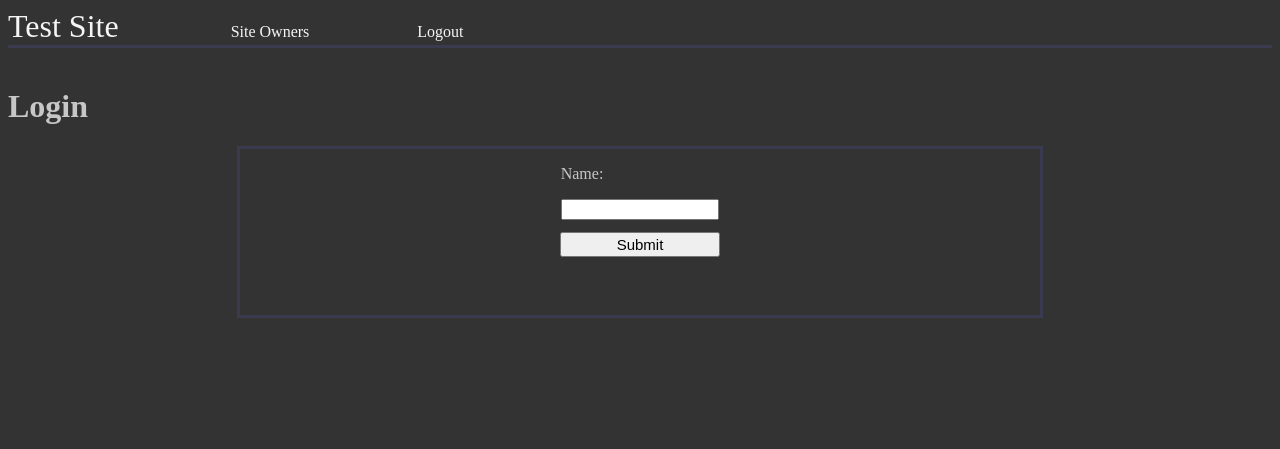
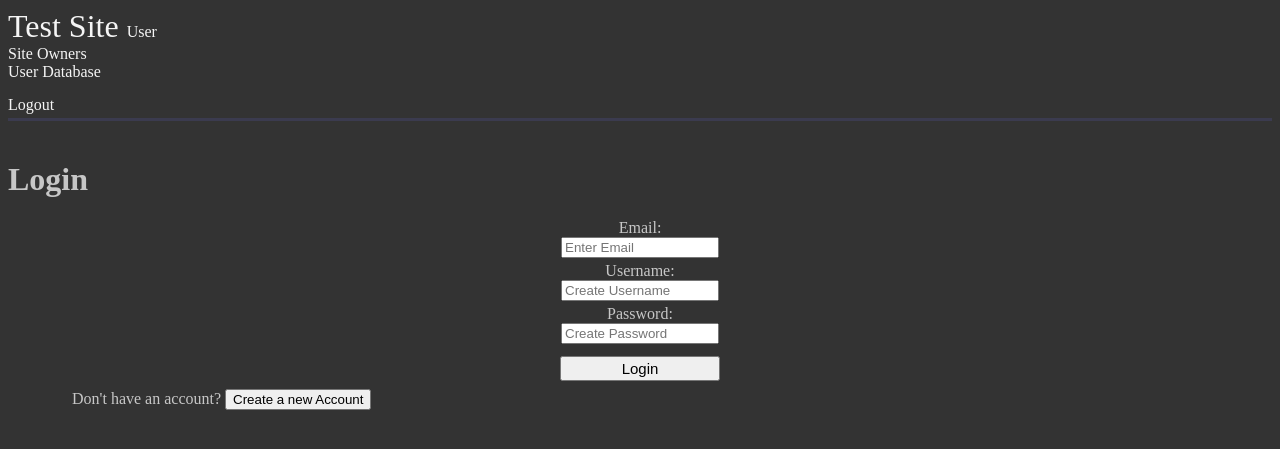
Before and after one commit to jacneeley/flask-repos, a Flask app: template simple-html-template/templates/login.html in a window 1280 px wide. Shown: the top 449 px of the page. Run offline with Flask 3, Linux system fonts and the light colour scheme; the template is opened without the code that fills it, so the values that code supplies are empty.

Commit message:
added pages for new app routes

```diff
--- a/simple-html-template/templates/base.html
+++ b/simple-html-template/templates/base.html
@@ -11,8 +11,10 @@
     <nav>
       <a href="/">Test Site</a>
       <ul class="nav-items">
-        <ul class="navbar-item"><a class="nav-links"href="/login">Site Owners</a></ul>
-        <ul class="navbar-item" style="text-align: right;"><a class="nav-items" href="/logout">Logout</a></ul>
+        <li class="navbar-item"><a class="nav-links"href="/user">User</a></li>
+        <li class="nav-bar-item"><a class="nav-links" href="/owners">Site Owners</a></li>
+        <li class="nav-bar-item"><a class="nav-links" href="/userdb">User Database</a></li>
+        <li class="navbar-item" style="text-align: right;"><a class="nav-items" href="/logout">Logout</a></li>
       </ul>
     </nav>
     <h1>{% block page %}{% endblock %}</h1>
--- a/simple-html-template/templates/index.html
+++ b/simple-html-template/templates/index.html
@@ -1,7 +1,6 @@
 {% extends "base.html" %}
 {% block page %}Owners Page{% endblock %}
 {% block content %}
-<h2>Welcome {{activeUser}}</h2>
 <div>
     <p>Site Owners: </p>
     {% for i in owners %}
--- a/simple-html-template/templates/login.html
+++ b/simple-html-template/templates/login.html
@@ -3,14 +3,28 @@
 {% block content %}
 <div class="login-page">
     <h1>Login</h1>
-    <div class="form-parent">
+    {% with messages = get_flashed_messages() %}
+        {% if messages %}
+            {% for msg in messages %}
+               <p style=" text-align: center; font-size: small; color:rgba(255, 31, 31, 0.726)">{{msg}}</p>
+            {% endfor %}
+        {% endif %}
+    {% endwith %}
+    <div class="div-parent">
         <form action="#" method="post">
-            <div class="form-child">
-                <p>Name:</p>
-                <input type ="text" name="inputName" style="margin-bottom: .25rem;">
-                <button type="submit" class="btn-submit">Submit</button>
+            <div class="div-child">
+                <label>Email: <input type="email" name="inputEmail" placeholder="Enter Email" value="{{email if email}}" style="margin-bottom: .25rem;"/></label>
+                <label>Username: <input type ="text" name="inputUsername" placeholder="Create Username" style="margin-bottom: .25rem;"></label>
+                <label>Password: <input type="password" name="inputPassword" placeholder="Create Password" style="margin-bottom: .25rem;"></label>
+                <button type="submit" class="btn-submit">Login</button>
             </div>
         </form>
     </div>
+    <div class = "div-parent borderless">
+        <div class = "div-child">
+            <label>Don't have an account?</label>
+            <a href="/create"><button>Create a new Account</button></a>
+        </div>
+    </div>
 </div>
 {% endblock %}
--- /dev/null
+++ b/simple-html-template/templates/userdb.html
@@ -0,0 +1,6 @@
+{% extends "base.html" %}
+{% block content %}
+    {% for item in values %}
+        <p>Email: {{item.email}} Username: {{item.username}} <a href="{{url_for('del_users')}}">delete</a></p>
+    {% endfor %}
+{% endblock%}
```
Also changed, not shown: simple-html-template/templates/create.html (added, +24 -0 lines), simple-html-template/templates/user.html (added, +21 -0 lines).
